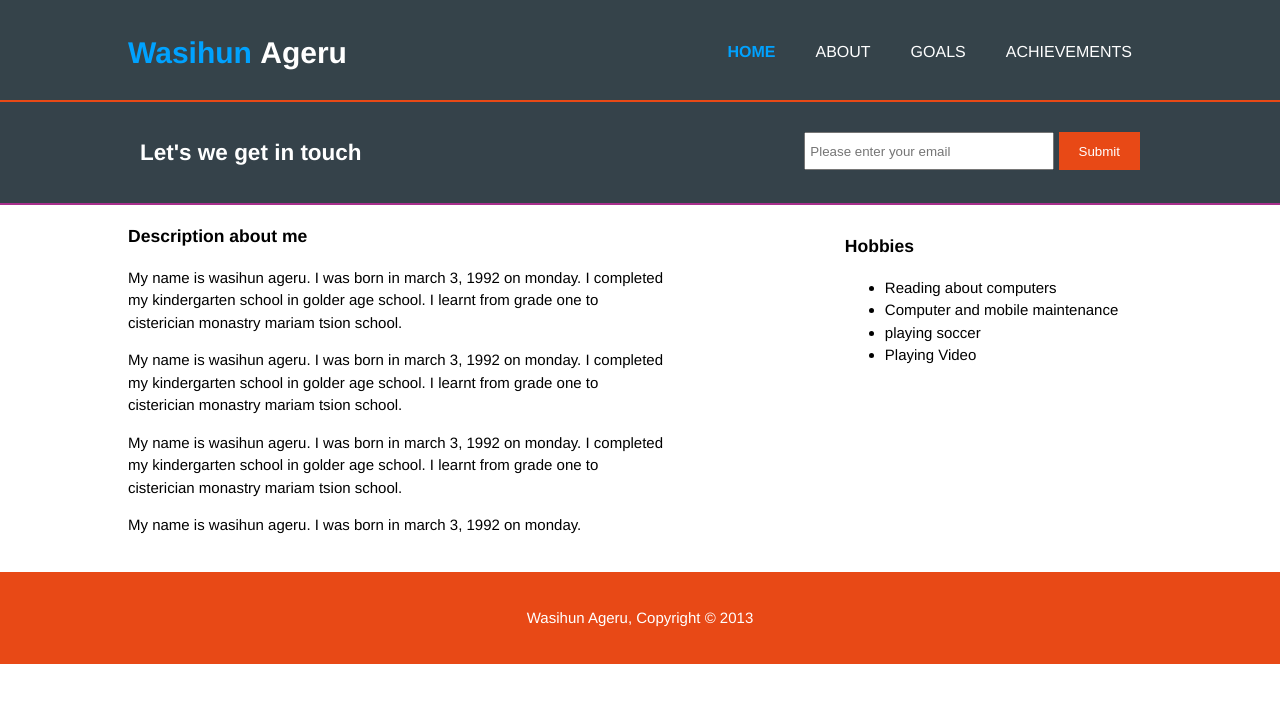
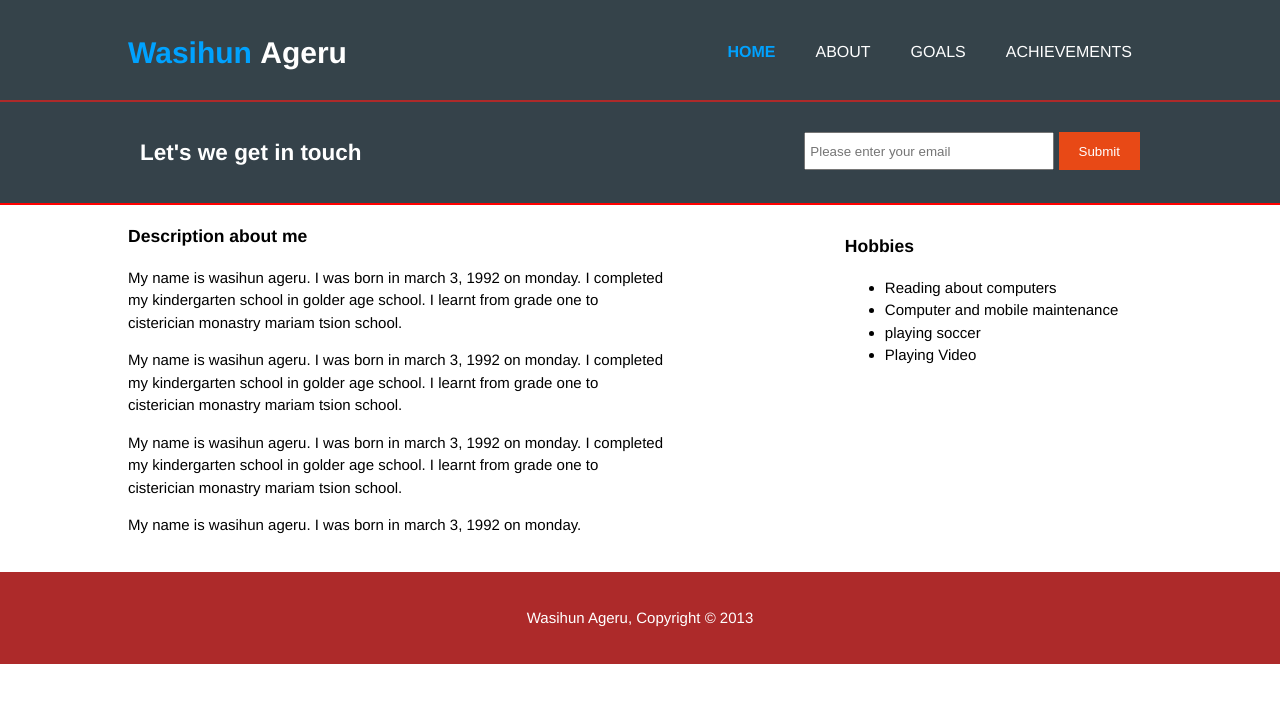
Before and after one commit to wasihun-code/MyWebsite, a plain HTML site: page index.html in a window 1280 px wide. Drawn offline with Linux system fonts and the light colour scheme.

Commit message:
One away from the final step

```diff
--- a/CssFiles/About.css
+++ b/CssFiles/About.css
@@ -13,7 +13,7 @@ header {
     color: #ffffff;
     padding-top: 30px;
     min-height: 70px;
-    border-bottom: #e84916 2px solid;
+    border-bottom: #412db1 2px solid;
 }
 .container{
     width: 80%;
@@ -59,7 +59,7 @@ header a:hover{
     padding: 15px;
     color: #ffffff;
     background: #35424a;
-    border-bottom: #bd2c9b 2px solid;
+    border-bottom: #2600ff 2px solid;
 }
 
 .button_1{
@@ -96,6 +96,6 @@ footer {
     padding: 20px;
     margin-top: 20px;
     color: #ffffff;
-    background-color: #e84916;
+    background-color: #412db1;
     text-align: center;
 }
--- a/CssFiles/Achievements.css
+++ b/CssFiles/Achievements.css
@@ -20,7 +20,7 @@ header {
     color: #ffffff;
     padding-top: 30px;
     min-height: 70px;
-    border-bottom: #e84916 2px solid;
+    border-bottom: #757136 2px solid;
 }
 
 .container{
@@ -67,7 +67,7 @@ header a:hover{
     padding: 15px;
     color: #ffffff;
     background: #35424a;
-    border-bottom: #b13393 2px solid;
+    border-bottom: #ffee00 2px solid;
 }
 #UserEmail h1{
     float: left;
@@ -95,6 +95,6 @@ footer {
     padding: 20px;
     margin-top: 20px;
     color: #ffffff;
-    background-color: #e84916;
+    background-color: #b9b136;
     text-align: center;
 }
--- a/CssFiles/Goals.css
+++ b/CssFiles/Goals.css
@@ -24,7 +24,7 @@ header {
     color: #ffffff;
     padding-top: 30px;
     min-height: 70px;
-    border-bottom: #e84916 2px solid;
+    border-bottom: #2db978 2px solid;
 }
 
 header a{
@@ -65,7 +65,7 @@ header a:hover{
     padding: 15px;
     color: #ffffff;
     background: #35424a;
-    border-bottom: #cf1ea6 2px solid;
+    border-bottom: #00ff88 2px solid;
 }
 #UserEmail h1{
     float: left;
@@ -93,6 +93,6 @@ footer {
     padding: 20px;
     margin-top: 20px;
     color: #ffffff;
-    background-color: #e84916;
+    background-color:  #2db978;
     text-align: center;
 }
--- a/CssFiles/index.css
+++ b/CssFiles/index.css
@@ -24,7 +24,7 @@ header {
     color: #ffffff;
     padding-top: 30px;
     min-height: 70px;
-    border-bottom: #e84916 2px solid;
+    border-bottom: #ad2a2a 2px solid;
 }
 
 header a{
@@ -66,7 +66,7 @@ header a:hover{
     padding: 15px;
     color: #ffffff;
     background: #35424a;
-    border-bottom: #a82f8c 2px solid;
+    border-bottom: #ff0000 2px solid;
 }
 #UserEmail h1{
     float: left;
@@ -86,7 +86,7 @@ footer {
     padding: 20px;
     margin-top: 20px;
     color: #ffffff;
-    background-color: #e84916;
+    background-color: #ad2a2a;
     text-align: center;
 }
 
```
